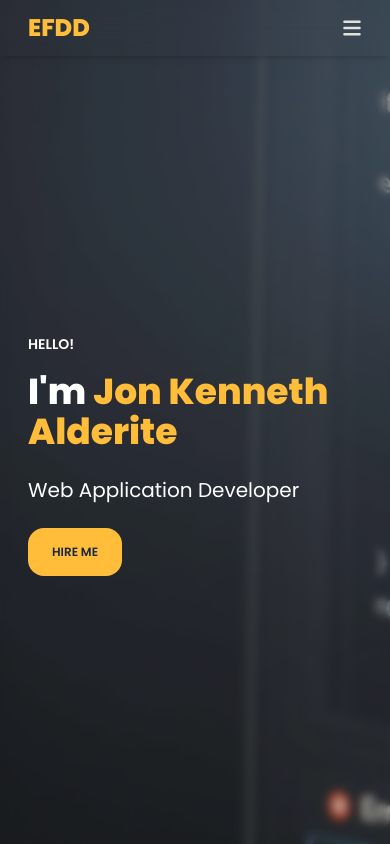
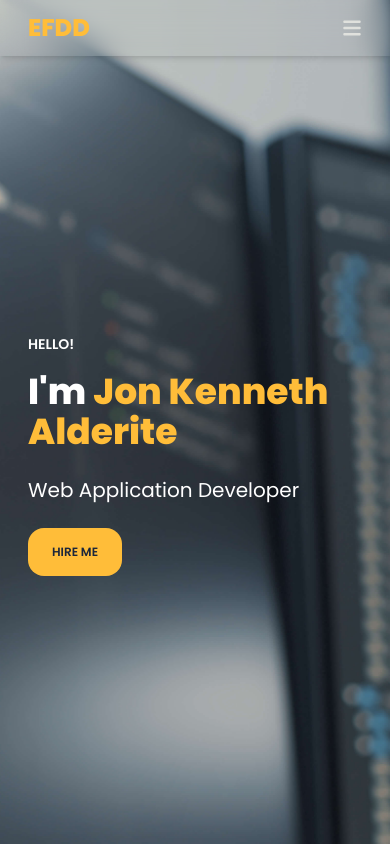
Before and after one commit to IKENN007/web-portfolio, a Next.js app: page / in a window 390 px wide. Shown: the top 844 px of the page. Built offline with nearby package versions, Linux system fonts and the light colour scheme.

Commit message:
Adjust the behavior in mobile devices

```diff
--- a/app/components/landing-components/Hero.jsx
+++ b/app/components/landing-components/Hero.jsx
@@ -2,9 +2,11 @@ import React from 'react'
 
 const Hero = () => {
     return (
-        <div className="h-screen bg-prog-bg bg-no-repeat bg-cover duration-300" loading="lazy">
+        <div className="h-screen bg-prog-bg bg-no-repeat bg-cover bg-right
+        md:bg-center md:bg-cover duration-300"
+        loading="lazy">
 
-            <div className="flex bg-black backdrop-blur-sm bg-opacity-10 px-7 md:px-20 h-screen">
+            <div className="flex md:bg-black md:backdrop-blur-sm md:bg-opacity-10 px-7 md:px-20 h-screen">
 
                 <div className="flex text-white items-center mt-16
                 lg:w-2/4
```
